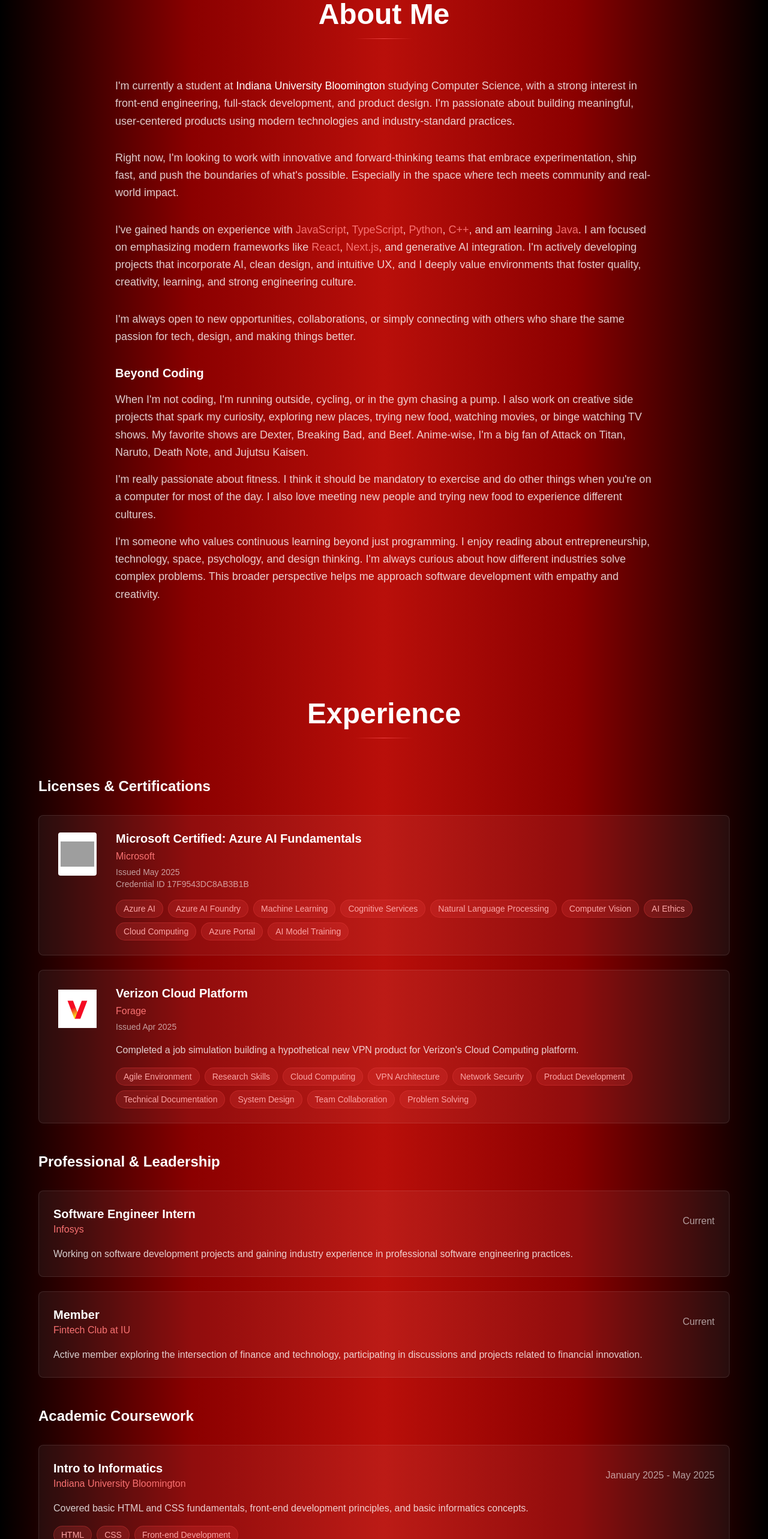
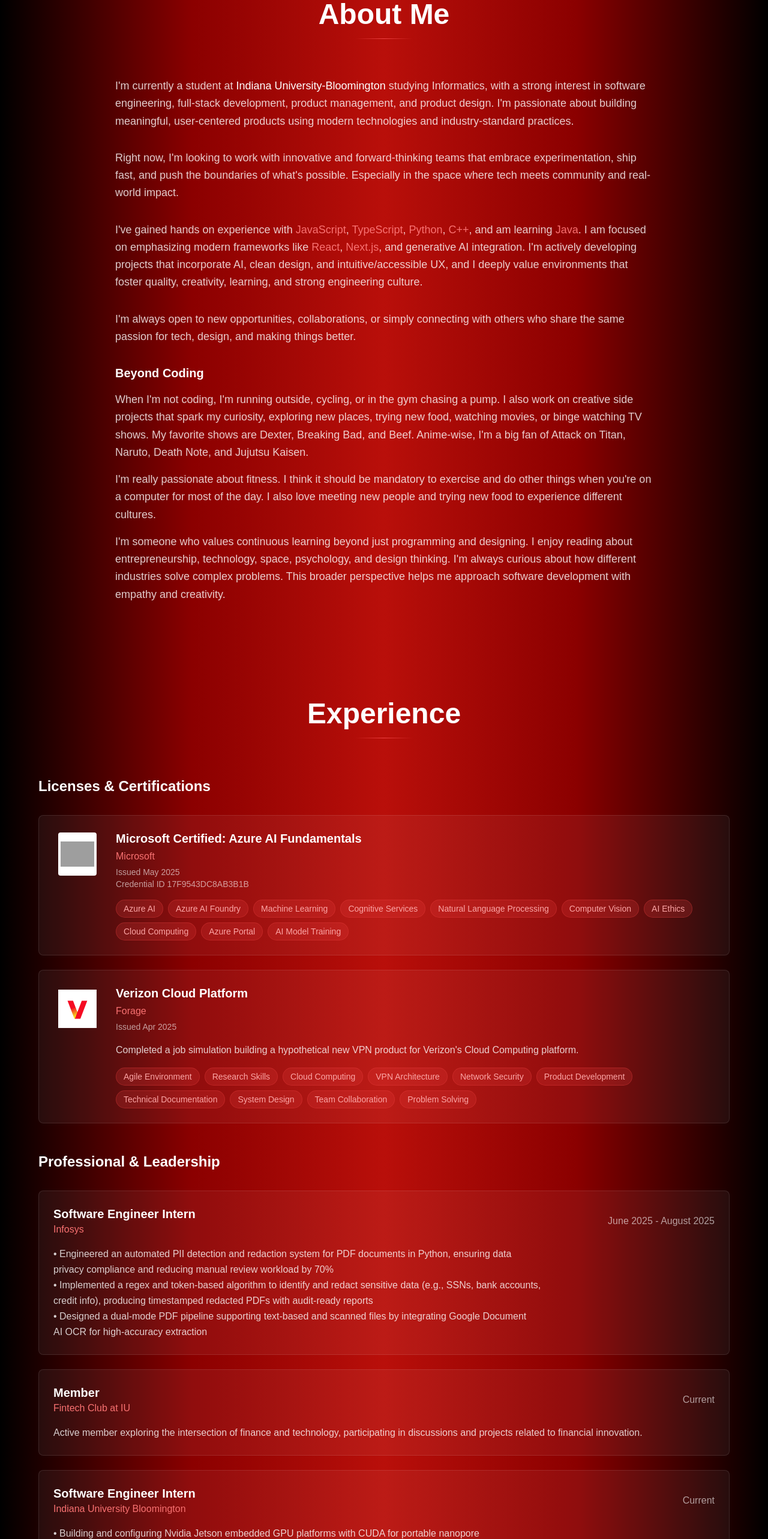
Before and after one commit to gelogonza/portfoliov2, a React (Vite) app: page / in a window 1280 px wide. Shown: the part 880-3446 px from the top of the page at 60% size. Built offline with nearby package versions, Linux system fonts and the light colour scheme; grey boxes are pictures that could not be loaded; a web font is replaced by a local one.

Commit message:
some changes to experience

```diff
--- a/src/components/About.tsx
+++ b/src/components/About.tsx
@@ -41,7 +41,7 @@
               {/* Main Bio */}
               <div className="about-text">
                 <p className="text-lg text-white/80 leading-relaxed">
-                  I'm currently a student at <span className="text-white font-medium">Indiana University Bloomington</span> studying Computer Science, with a strong interest in front-end engineering, full-stack development, and product design. I'm passionate about building meaningful, user-centered products using modern technologies and industry-standard practices.
+                  I'm currently a student at <span className="text-white font-medium">Indiana University-Bloomington</span> studying Informatics, with a strong interest in software engineering, full-stack development, product management, and product design. I'm passionate about building meaningful, user-centered products using modern technologies and industry-standard practices.
                 </p>
               </div>
 
@@ -53,7 +53,7 @@
 
               <div className="about-text">
                 <p className="text-lg text-white/80 leading-relaxed">
-                  I've gained hands on experience with <span className="text-red-400">JavaScript</span>, <span className="text-red-400">TypeScript</span>, <span className="text-red-400">Python</span>, <span className="text-red-400">C++</span>, and am learning <span className="text-red-400">Java</span>. I am focused on emphasizing modern frameworks like <span className="text-red-400">React</span>, <span className="text-red-400">Next.js</span>, and generative AI integration. I'm actively developing projects that incorporate AI, clean design, and intuitive UX, and I deeply value environments that foster quality, creativity, learning, and strong engineering culture.
+                  I've gained hands on experience with <span className="text-red-400">JavaScript</span>, <span className="text-red-400">TypeScript</span>, <span className="text-red-400">Python</span>, <span className="text-red-400">C++</span>, and am learning <span className="text-red-400">Java</span>. I am focused on emphasizing modern frameworks like <span className="text-red-400">React</span>, <span className="text-red-400">Next.js</span>, and generative AI integration. I'm actively developing projects that incorporate AI, clean design, and intuitive/accessible UX, and I deeply value environments that foster quality, creativity, learning, and strong engineering culture.
                 </p>
               </div>
 
@@ -72,7 +72,7 @@
                   I'm really passionate about fitness. I think it should be mandatory to exercise and do other things when you're on a computer for most of the day. I also love meeting new people and trying new food to experience different cultures.
                 </p>
                 <p className="text-lg text-white/80 leading-relaxed">
-                  I'm someone who values continuous learning beyond just programming. I enjoy reading about entrepreneurship, technology, space, psychology, and design thinking. I'm always curious about how different industries solve complex problems. This broader perspective helps me approach software development with empathy and creativity.
+                  I'm someone who values continuous learning beyond just programming and designing. I enjoy reading about entrepreneurship, technology, space, psychology, and design thinking. I'm always curious about how different industries solve complex problems. This broader perspective helps me approach software development with empathy and creativity.
                 </p>
               </div>
             </div>
--- a/src/components/Experience.tsx
+++ b/src/components/Experience.tsx
@@ -50,8 +50,13 @@
     {
       title: "Software Engineer Intern",
       company: "Infosys",
-      period: "Current",
-      description: "Working on software development projects and gaining industry experience in professional software engineering practices.",
+      period: "June 2025 - August 2025",
+      description: `• Engineered an automated PII detection and redaction system for PDF documents in Python, ensuring data
+privacy compliance and reducing manual review workload by 70%
+• Implemented a regex and token-based algorithm to identify and redact sensitive data (e.g., SSNs, bank accounts,
+credit info), producing timestamped redacted PDFs with audit-ready reports
+• Designed a dual-mode PDF pipeline supporting text-based and scanned files by integrating Google Document
+AI OCR for high-accuracy extraction`,
       type: "professional"
     },
     {
@@ -60,7 +65,31 @@
       period: "Current",
       description: "Active member exploring the intersection of finance and technology, participating in discussions and projects related to financial innovation.",
       type: "extracurricular"
-    }
+    },
+    {
+      title: "Software Engineer Intern",
+      company: "Indiana University Bloomington",
+      period: "Current",
+      description: `• Building and configuring Nvidia Jetson embedded GPU platforms with CUDA for portable nanopore
+sequencing; optimizing workflows with MinKNOW and Dorado on Linux
+• Processing ONT datasets using Guppy, minimap2, Medaka, performing basecalling, alignment, methylation, and
+variant calling
+• Training Machine Learning models with HIV mutation datasets, making a teacher/student model where we can
+rank medicines on a score-based system`,
+      type: "professional"
+    },
+    {
+      title: "Freelance Software Engineer",
+      company: "F Perez Concrete",
+      period: "July 2025 - September 2025",
+  description: `• Built and deployed a Next.js full-stack web app with 40% faster load times and a Mapbox-powered quote
+calculator, cutting manual prep time by 50%
+• Engineered a secure admin dashboard with JWT authentication, REST APIs, file uploads, and revenue tracking,
+saving 5-10 hrs/week.
+• Integrated Google Analytics API to track visitor behavior and conversions, providing actionable insights to increase
+site traffic, SEO, and lead quality`,
+  type: "professional"
+    },
   ]
 
   const courses = [
@@ -206,7 +235,7 @@
                       </div>
                       <span className="text-white/60 mt-2 md:mt-0">{exp.period}</span>
                     </div>
-                    <p className="text-white/80 leading-relaxed">{exp.description}</p>
+                    <p className="text-white/80 leading-relaxed whitespace-pre-line">{exp.description}</p>
                   </div>
                 ))}
               </div>
```
Also changed, not shown: 1 other file (tests, documents, lock files or other folders).
